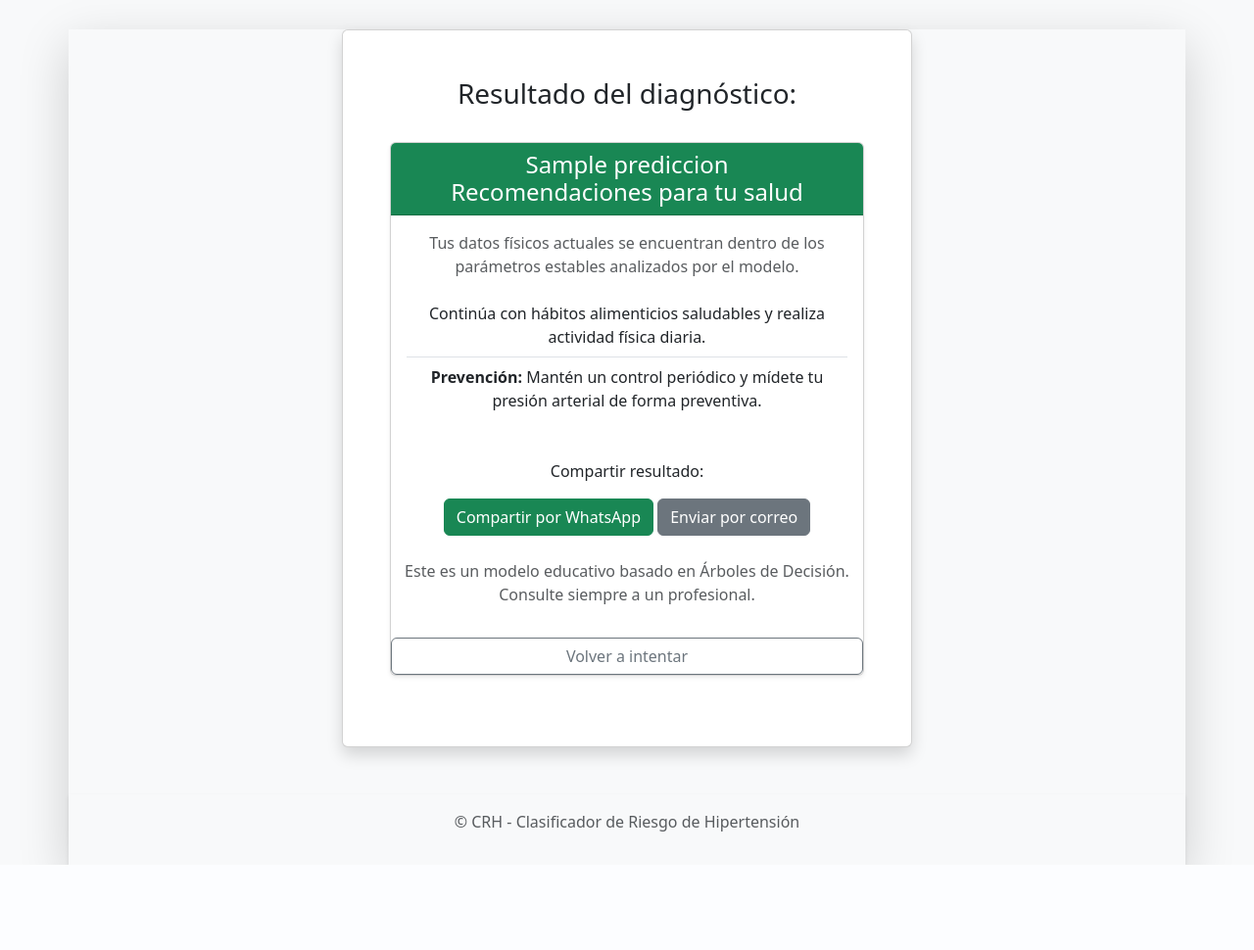
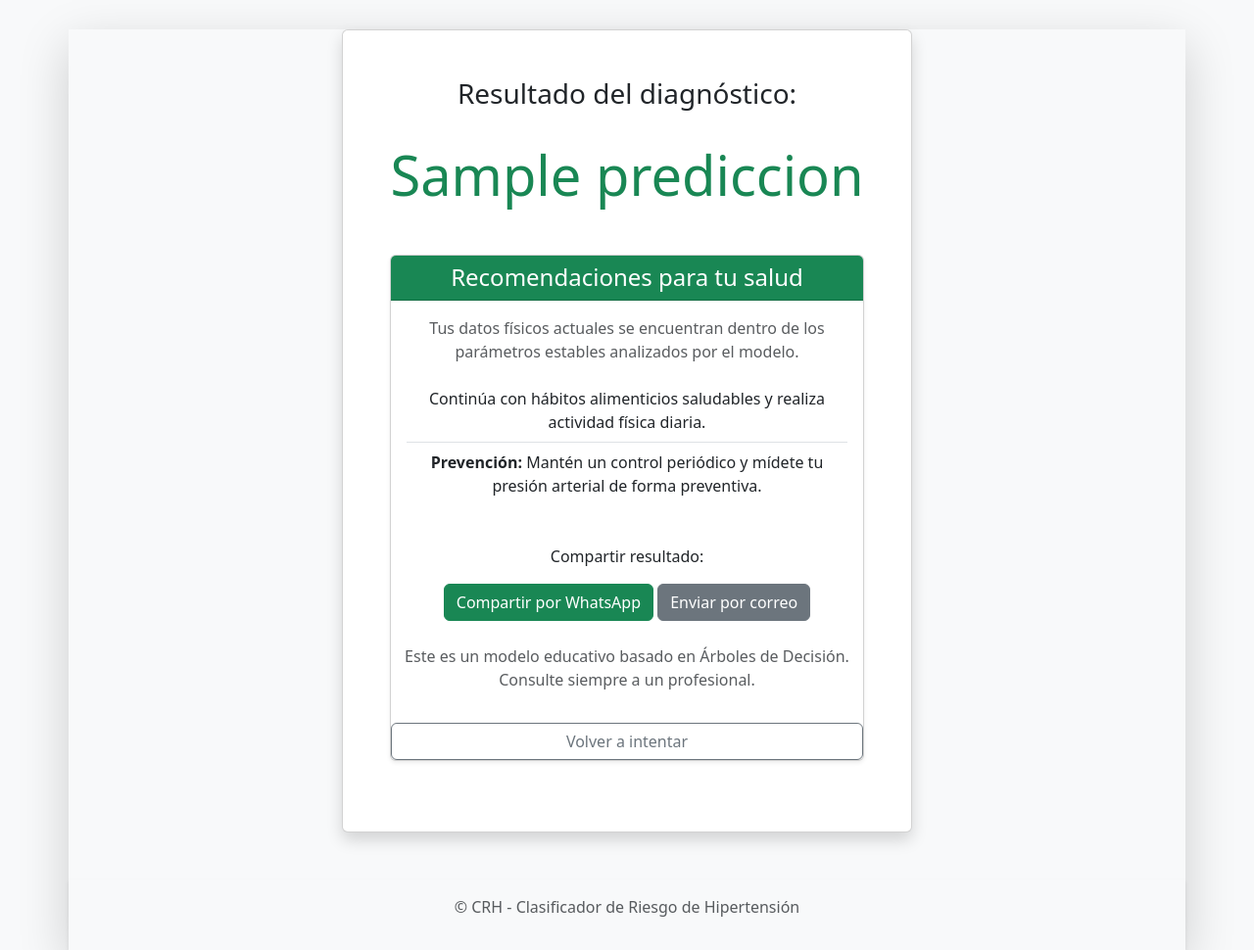
Before and after one commit to FGVe1123/CRH, a Flask app: template templates/resultado.html in a window 1280 px wide. Shown: the part 56-1026 px from the top of the page at 98% size. Before the commit the page ends 939 px from the top, so only its background shows below. Run offline with Flask 3, Linux system fonts and the light colour scheme; the template is opened without the code that fills it: most values are stand-ins (such as "Sample title", 1, 10 or a date in 2020); some libraries are stand-ins or nearby versions.

Commit message:
ajuste vista resultado combinacion

```diff
--- a/templates/resultado.html
+++ b/templates/resultado.html
@@ -5,10 +5,15 @@
     <div class="col-md-6 text-center card shadow p-5">
         <h3>Resultado del diagnóstico:</h3>
 
+        <div class="display-4 my-4 {% if prediccion == '¡RIESGO ALTO!' %}text-danger{% else %}text-success{% endif %}">
+            {{ prediccion }}
+        </div>
+
         <div class="card my-4 shadow-sm">
-    <div class="card-header {% if prediccion == '¡RIESGO ALTO!' %}bg-danger text-white{% else %}bg-success text-white{% endif %}">  <h4 class="mb-0">{{ prediccion }}</h4>
+    <div class="card-header {% if prediccion == '¡RIESGO ALTO!' %}bg-danger text-white{% else %}bg-success text-white{% endif %}">
         <h4 class="mb-0">Recomendaciones para tu salud</h4>
     </div>
+
     <div class="card-body">
         {% if prediccion == '¡RIESGO ALTO!' %}
             <p class="card-text text-muted">Nuestro sistema de árboles de decisión ha detectado múltiples factores de riesgo elevados en tus datos físicos.</p>
```
